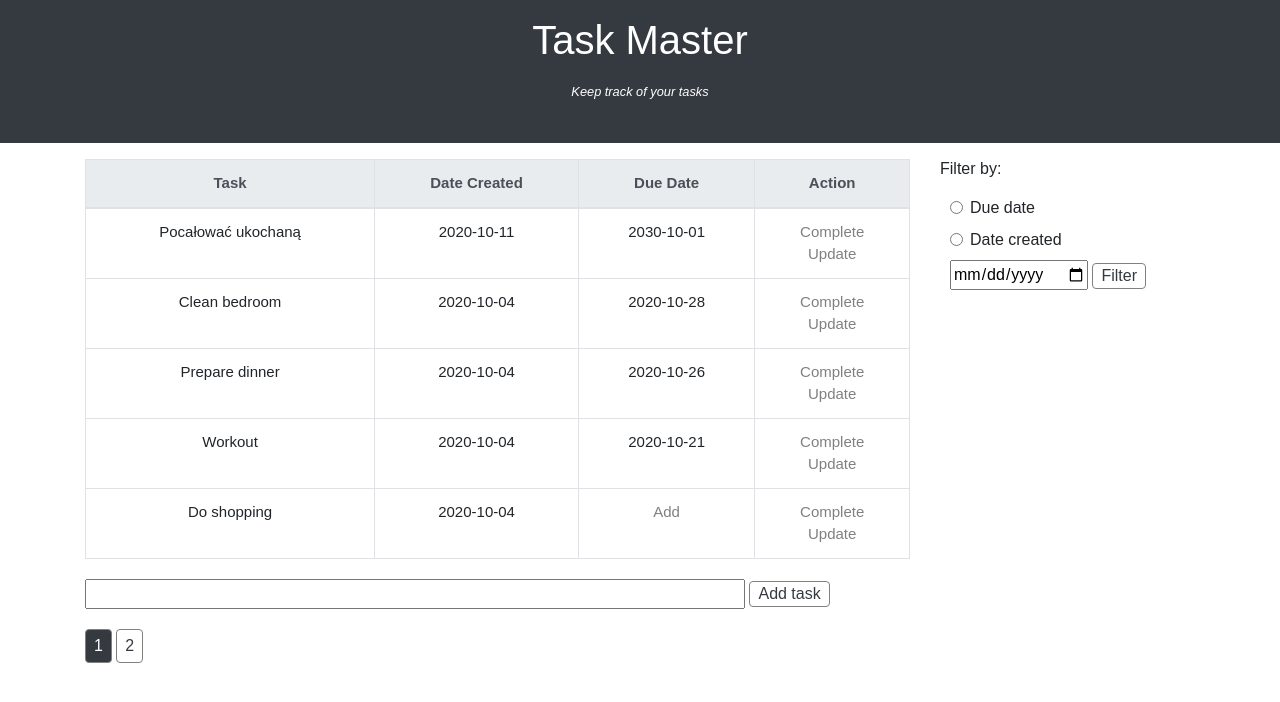
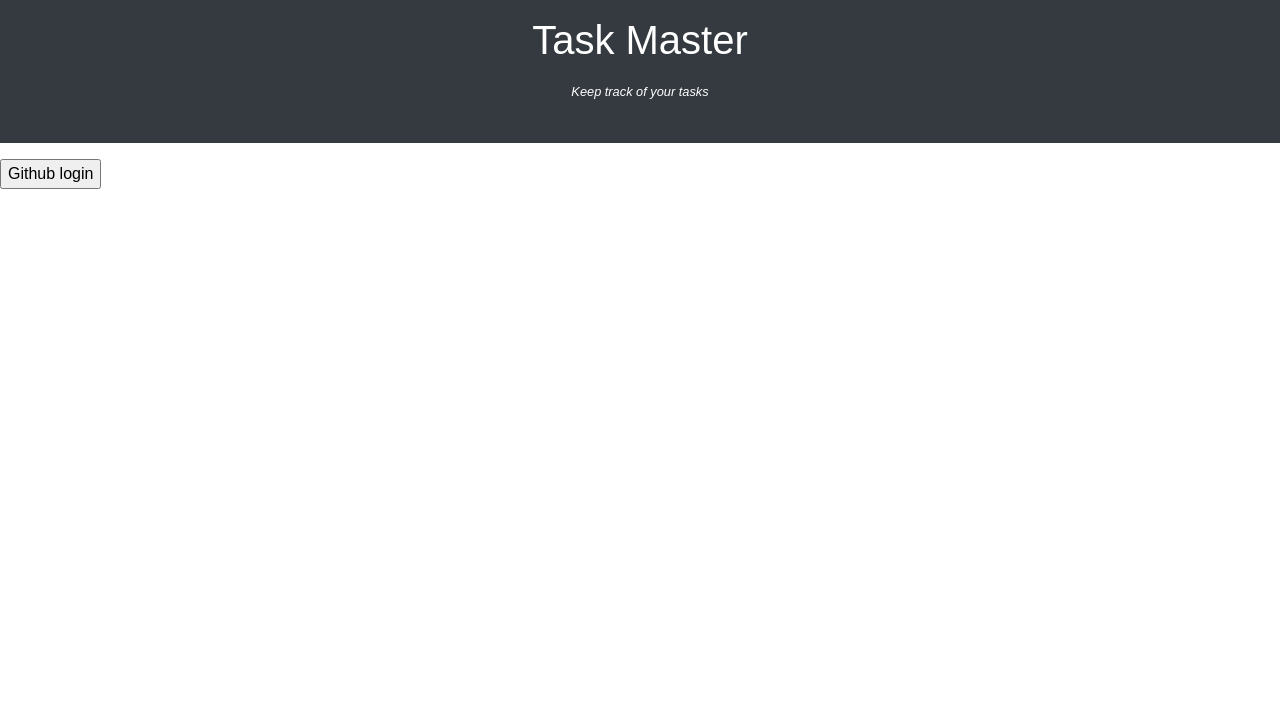
Before and after one commit to linfei2/Task-Master, a Flask app: page / in a window 1280 px wide. Shown: the top 702 px of the page. Run offline with Flask 2, Linux system fonts and the light colour scheme; data comes from the database, SQL or seed files in the repository; both versions use the stored data as it was after the commit; parts of the project's set-up code (start-up, migrations or seed data) failed here and were passed over; some libraries are stand-ins or nearby versions.

Commit message:
Github login system added

```diff
--- a/app.py
+++ b/app.py
@@ -1,12 +1,40 @@
-from flask import Flask, render_template, request, redirect
+import os
+from flask import Flask, render_template, request, redirect, url_for
+from flask_dance.contrib.github import make_github_blueprint, github
 from flask_sqlalchemy import SQLAlchemy
 from sqlalchemy import func
 from datetime import datetime
+from flask_login import UserMixin, login_user, logout_user, current_user, LoginManager, login_required
+from flask_dance.consumer.storage.sqla import OAuthConsumerMixin, SQLAlchemyStorage
+from flask_dance.consumer import oauth_authorized
+from sqlalchemy.orm.exc import NoResultFound
 
 
+os.environ['OAUTHLIB_INSECURE_TRANSPORT'] = '1'
 app = Flask(__name__)
-app.config['SQLALCHEMY_DATABASE_URI'] = 'sqlite:///new.db'
+app.config['SECRET_KEY'] = os.urandom(24)
+blueprint = make_github_blueprint(
+     client_id = os.environ.get("CLIENT_ID"),
+     client_secret = os.environ.get("CLIENT_SECRET")
+)
+app.register_blueprint(blueprint, url_prefix="/login")
+app.config['SQLALCHEMY_DATABASE_URI'] = 'sqlite:///site.db'
 db = SQLAlchemy(app)
+login_manager = LoginManager(app)
+
+class User(UserMixin, db.Model):
+    id = db.Column(db.Integer, primary_key=True)
+    username = db.Column(db.String(50), unique=True)
+    email = db.Column(db.String(200), unique=True)
+    tasks = db.relationship('Todo', backref='author', lazy=True)
+
+    def __repr__(self):
+        return f"User('{self.username}','{self.email}')"
+
+
+class OAuth(OAuthConsumerMixin, db.Model):
+    user_id = db.Column(db.Integer, db.ForeignKey(User.id))
+    user = db.relationship(User)
 
 
 class Todo(db.Model):
@@ -14,16 +42,24 @@ class Todo(db.Model):
     content = db.Column(db.String(200), nullable=False)
     date_created = db.Column(db.DateTime, default=datetime.utcnow)
     due_date = db.Column(db.DateTime, nullable=True)
+    user_id = db.Column(db.Integer, db.ForeignKey(User.id))
 
     def __repr__(self):
         return '<Task %r>' % self.id
+
+
+@login_manager.user_loader
+def load_user(user_id):
+    return User.query.get(int(user_id))
+
+blueprint.storage = SQLAlchemyStorage(OAuth, db.session, user=current_user, user_required=False)
 
 
 @app.route('/', methods=['GET', 'POST'])
 def index():
     if request.method == 'POST':
         task_content = request.form['content']
-        new_task = Todo(content=task_content)
+        new_task = Todo(content=task_content, author=current_user)
         try:
             db.session.add(new_task)
             db.session.commit()
@@ -34,6 +70,39 @@ def index():
         page = request.args.get('page', 1, type=int)
         tasks = Todo.query.order_by(Todo.date_created.desc()).paginate(page=page, per_page=5)
         return render_template('index.html', tasks=tasks)
+
+
+@app.route('/login', methods=['POST'])
+def login():
+    if not github.authorized:
+        return redirect(url_for("github.login"))
+    return redirect(url_for('/'))
+
+
+@oauth_authorized.connect_via(blueprint)
+def logged_in(blueprint, token):
+    account_info = blueprint.session.get("/user")
+    if account_info.ok:
+        account_info_json = account_info.json()
+        username = account_info_json["login"]
+        query = User.query.filter_by(username=username)
+
+        try:
+            user = query.one()
+        except NoResultFound:
+            user = User()
+            user.username = account_info_json['login']
+            db.session.add(user)
+            db.session.commit()
+
+        login_user(user)
+
+
+@app.route('/logout')
+@login_required
+def logout():
+    logout_user()
+    return redirect('/')
 
 
 @app.route('/delete/<int:id>')
@@ -73,6 +142,7 @@ def set_due_date(id):
     else:
         return render_template('set_due_date.html', task=task)
 
+
 @app.route('/filter', methods=['GET', 'POST'])
 def filter():
     if request.method == 'POST':
--- a/templates/index.html
+++ b/templates/index.html
@@ -8,6 +8,7 @@
 {% endblock %}
 
 {% block body %}
+    {% if current_user.is_authenticated %}
         <div class="container">
             <div class="row">
                 <div class="col-9">
@@ -79,4 +80,9 @@
                 </div>
             </div>
         </div>
+    {% else %}
+        <form action="/login" method="POST">
+            <input type="submit" value="Github login" />
+        </form>
+    {% endif %}
 {% endblock %}
```
Also changed, not shown: new.db, site.db (added). Lines whose indentation alone changed are shown as unchanged.
